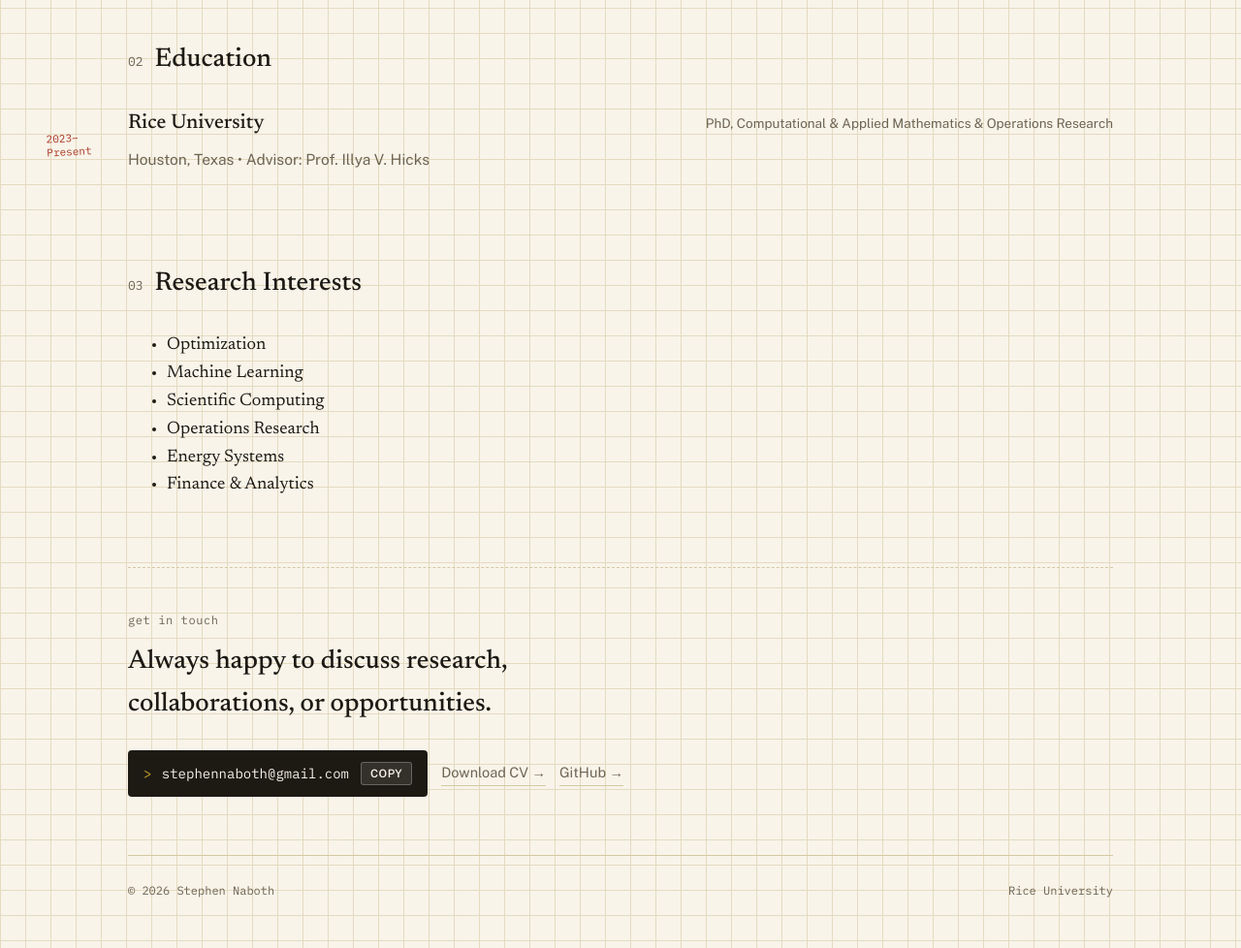
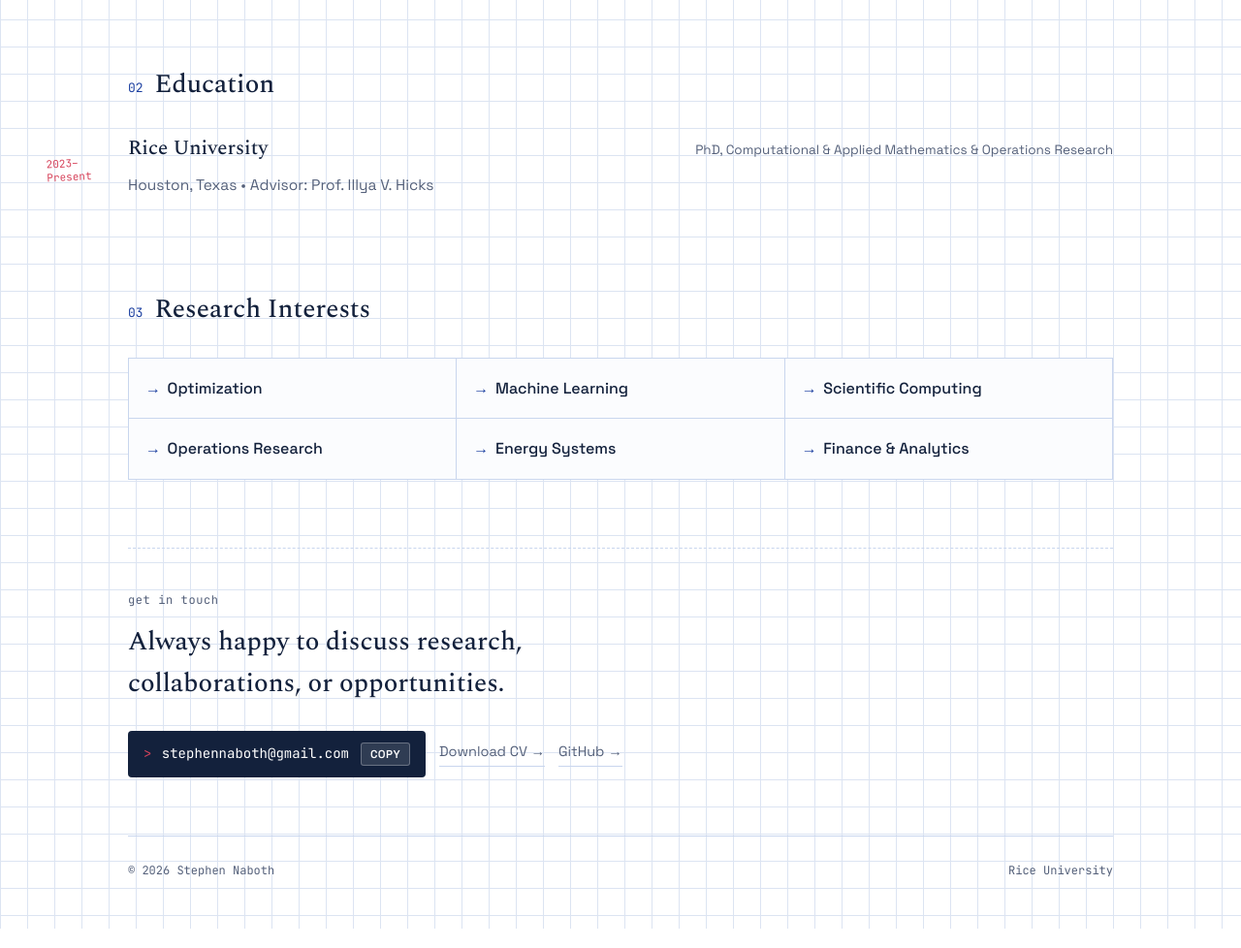
Before and after one commit to StephenNaboth/stephennaboth.github.io, an Astro site: page / in a window 1280 px wide. Shown: the part 1240-2218 px from the top of the page at 97% size. Built offline with nearby package versions, Linux system fonts and the light colour scheme; Astro itself is replaced by a stand-in of ours.

Commit message:
css update

```diff
--- a/src/styles/global.css
+++ b/src/styles/global.css
@@ -1,27 +1,28 @@
 /* ===========================================================
-   PORTFOLIO — "field notes" editorial theme
-   A notebook/journal look: a true two-axis grid (not just
-   ruled lines), a red margin rule, marginalia annotations next
-   to each project, and a bordered figure panel in the hero.
+   PORTFOLIO — "engineering paper" scholarly theme
+   A crisp white ground with a faint blue grid, a red margin
+   rule, a bordered figure panel in the hero, and a gridded
+   research list. Typeset in Spectral / Space Grotesk / JetBrains
+   Mono for an academic, mathematical feel.
    =========================================================== */
 
-@import url("https://fonts.googleapis.com/css2?family=Newsreader:ital,opsz,wght@0,6..72,300;0,6..72,400;0,6..72,500;0,6..72,600;1,6..72,400;1,6..72,500&family=Public+Sans:wght@400;500;600&family=IBM+Plex+Mono:wght@400;500&display=swap");
+@import url("https://fonts.googleapis.com/css2?family=Spectral:ital,wght@0,300;0,400;0,500;0,600;1,400;1,500&family=Space+Grotesk:wght@400;500;600;700&family=JetBrains+Mono:wght@400;500&display=swap");
 
 :root {
-  --paper: #f8f4ea;
-  --grid: #e4dac0;
-  --grid-strong: #d5c8a4;
-  --ink: #1d1a14;
-  --ink-soft: #6e6453;
-  --accent: #a8341f;
-  --accent-soft: #c9a227;
-  --card: #fffdf7;
+  --paper: #ffffff;
+  --grid: #dce4f2;
+  --grid-strong: #c9d6ee;
+  --ink: #13213c;
+  --ink-soft: #54607a;
+  --accent: #1b3fa0;
+  --accent-soft: #d6435b;
+  --card: #fbfcfe;
 
-  --serif: "Newsreader", Georgia, serif;
-  --sans: "Public Sans", ui-sans-serif, system-ui, sans-serif;
-  --mono: "IBM Plex Mono", ui-monospace, monospace;
+  --serif: "Spectral", Georgia, serif;
+  --sans: "Space Grotesk", ui-sans-serif, system-ui, sans-serif;
+  --mono: "JetBrains Mono", ui-monospace, monospace;
 
-  --cell: 26px;
+  --cell: 28px;
   --maxw: 1080px;
 }
 
@@ -51,8 +52,8 @@ body::before {
   top: 0; bottom: 0;
   left: calc(var(--cell) * 3 + 1px);
   width: 1.5px;
-  background: var(--accent);
-  opacity: 0.45;
+  background: var(--accent-soft);
+  opacity: 0.5;
   pointer-events: none;
   z-index: 1;
 }
@@ -74,7 +75,7 @@ a { color: inherit; text-decoration: none; }
 .eyebrow {
   font-family: var(--mono);
   font-size: 12.5px;
-  letter-spacing: 0.18em;
+  letter-spacing: 0.16em;
   text-transform: uppercase;
   color: var(--ink-soft);
 }
@@ -126,13 +127,13 @@ h1 em { font-style: italic; font-weight: 500; color: var(--accent); }
 .copy {
   font-family: var(--sans); font-size: 11.5px; font-weight: 600;
   letter-spacing: 0.04em; text-transform: uppercase;
-  background: rgba(255,255,255,.1); color: var(--paper);
-  border: 1px solid rgba(255,255,255,.25); border-radius: 3px;
+  background: rgba(255,255,255,.12); color: var(--paper);
+  border: 1px solid rgba(255,255,255,.28); border-radius: 3px;
   padding: 4px 9px; cursor: pointer;
 }
-.copy:hover { background: rgba(255,255,255,.18); }
+.copy:hover { background: rgba(255,255,255,.22); }
 
-.link-arrow { font-size: 14.5px; color: var(--ink-soft); border-bottom: 1px solid var(--grid-strong); padding-bottom: 2px; }
+.link-arrow { font-size: 14.5px; color: var(--ink-soft); border-bottom: 1px solid var(--grid-strong); padding-bottom: 2px; transition: color .15s, border-color .15s; }
 .link-arrow:hover { color: var(--accent); border-color: var(--accent); }
 
 .figure {
@@ -140,7 +141,7 @@ h1 em { font-style: italic; font-weight: 500; color: var(--accent); }
   background: var(--card);
   border: 1px solid var(--grid-strong);
   border-radius: 6px;
-  box-shadow: 0 1px 0 rgba(29,26,20,0.03), 0 8px 24px -16px rgba(29,26,20,0.25);
+  box-shadow: 0 1px 0 rgba(19,33,60,0.03), 0 12px 30px -18px rgba(19,33,60,0.30);
   padding: 18px 18px 16px;
 }
 .figlabel {
@@ -177,7 +178,7 @@ h1 em { font-style: italic; font-weight: 500; color: var(--accent); }
 }
 
 .sec-head { display: flex; align-items: baseline; gap: 12px; margin: 72px 0 28px; }
-.sec-head .mark { font-family: var(--mono); font-size: 13px; color: var(--ink-soft); }
+.sec-head .mark { font-family: var(--mono); font-size: 13px; color: var(--accent); }
 .sec-head h2 { font-family: var(--serif); font-size: 27px; font-weight: 500; margin: 0; }
 
 .entries { display: flex; flex-direction: column; gap: 0; }
@@ -198,11 +199,43 @@ h1 em { font-style: italic; font-weight: 500; color: var(--accent); }
   width: 60px;
   font-family: var(--mono);
   font-size: 11px;
-  color: var(--accent);
+  color: var(--accent-soft);
   line-height: 1.3;
   transform: rotate(-3deg);
 }
 @media (max-width: 860px) { .margin-note { display: none; } }
+
+/* Research interests — gridded list of fields */
+.research-list {
+  list-style: none;
+  margin: 0;
+  padding: 0;
+  display: grid;
+  grid-template-columns: repeat(3, 1fr);
+  border-top: 1px solid var(--grid-strong);
+  border-left: 1px solid var(--grid-strong);
+  font-family: var(--sans);
+}
+.research-list li {
+  position: relative;
+  padding: 18px 20px;
+  border-right: 1px solid var(--grid-strong);
+  border-bottom: 1px solid var(--grid-strong);
+  font-size: 16px;
+  font-weight: 500;
+  color: var(--ink);
+  background: var(--card);
+  transition: color .15s, background .15s;
+}
+.research-list li::before {
+  content: "→";
+  color: var(--accent);
+  margin-right: 10px;
+  font-family: var(--mono);
+}
+.research-list li:hover { color: var(--accent); background: #fff; }
+@media (max-width: 720px) { .research-list { grid-template-columns: 1fr 1fr; } }
+@media (max-width: 480px) { .research-list { grid-template-columns: 1fr; } }
 
 .about { font-family: var(--sans); font-size: 16.5px; color: var(--ink); max-width: 34em; }
 .about p + p { margin-top: 14px; }
```
